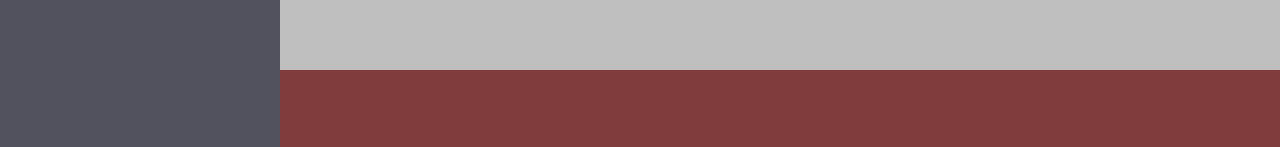
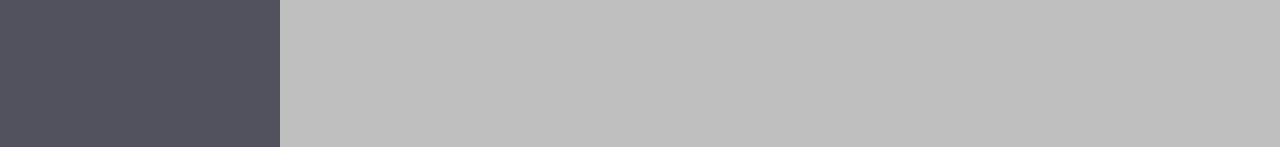
Before and after one commit to CatWiz/subtitle-editor.github.io, a Next.js app: page / in a window 1280 px wide. Shown: the part 650-797 px from the top of the page. Built offline with nearby package versions, Linux system fonts and the light colour scheme.

Commit message:
removed timeline, minor style improvements

```diff
--- a/pages/components/SubtitleEditor.tsx
+++ b/pages/components/SubtitleEditor.tsx
@@ -88,10 +88,7 @@ export default function SubtitleEditor() {
 
                 <button onClick={handleAddSubtitle} className={styles['add-subtitle-button']}>Add new subtitle</button>
             </div>
-            <div className={styles['player-and-timeline-wrapper']}>
-                <VideoPlayer id={'videoPlayer'} subtitles={subs}/>
-                <div className={styles['timeline']}/>
-            </div>
+            <VideoPlayer id={'videoPlayer'} subtitles={subs}/>
         </div>
     )
 }
--- a/pages/index_styles.module.css
+++ b/pages/index_styles.module.css
@@ -134,6 +134,8 @@
     height: fit-content;
     min-height: 4em;
     border-radius: 5px;
+    resize: none;
+    overflow-y: hidden;
 }
 .subtitles-text{
     padding-top: 10px;
@@ -227,6 +229,7 @@
     padding: 0;
     display: flex;
     flex-direction: column;
+    width: 100%;
 }
 .video{
     display: flex;
@@ -252,7 +255,7 @@
     text-align: center;
     bottom: 10px;
     width: 100%;
-    height: 10vh;
+    height: 100%;
     margin: 0;
     padding: 0;
 }
```
